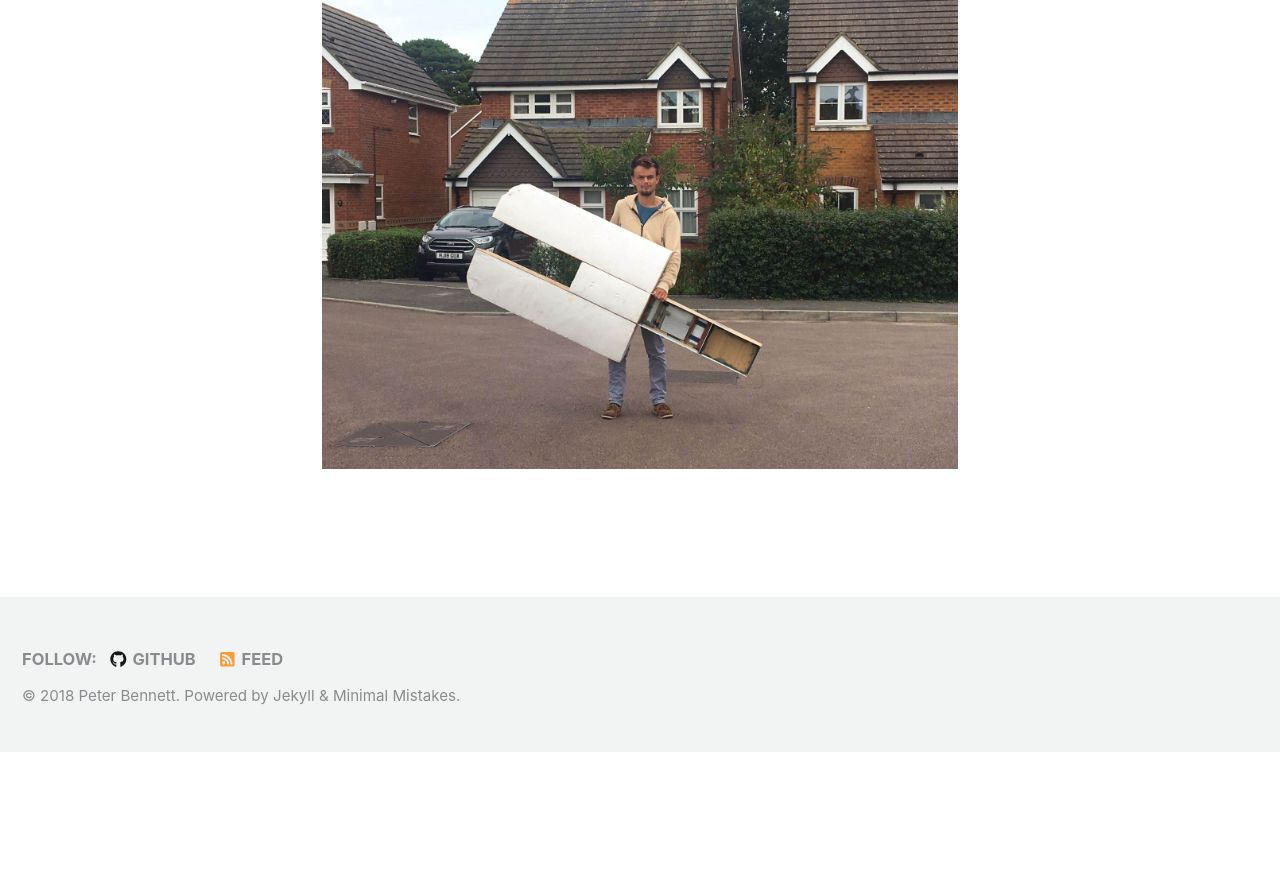
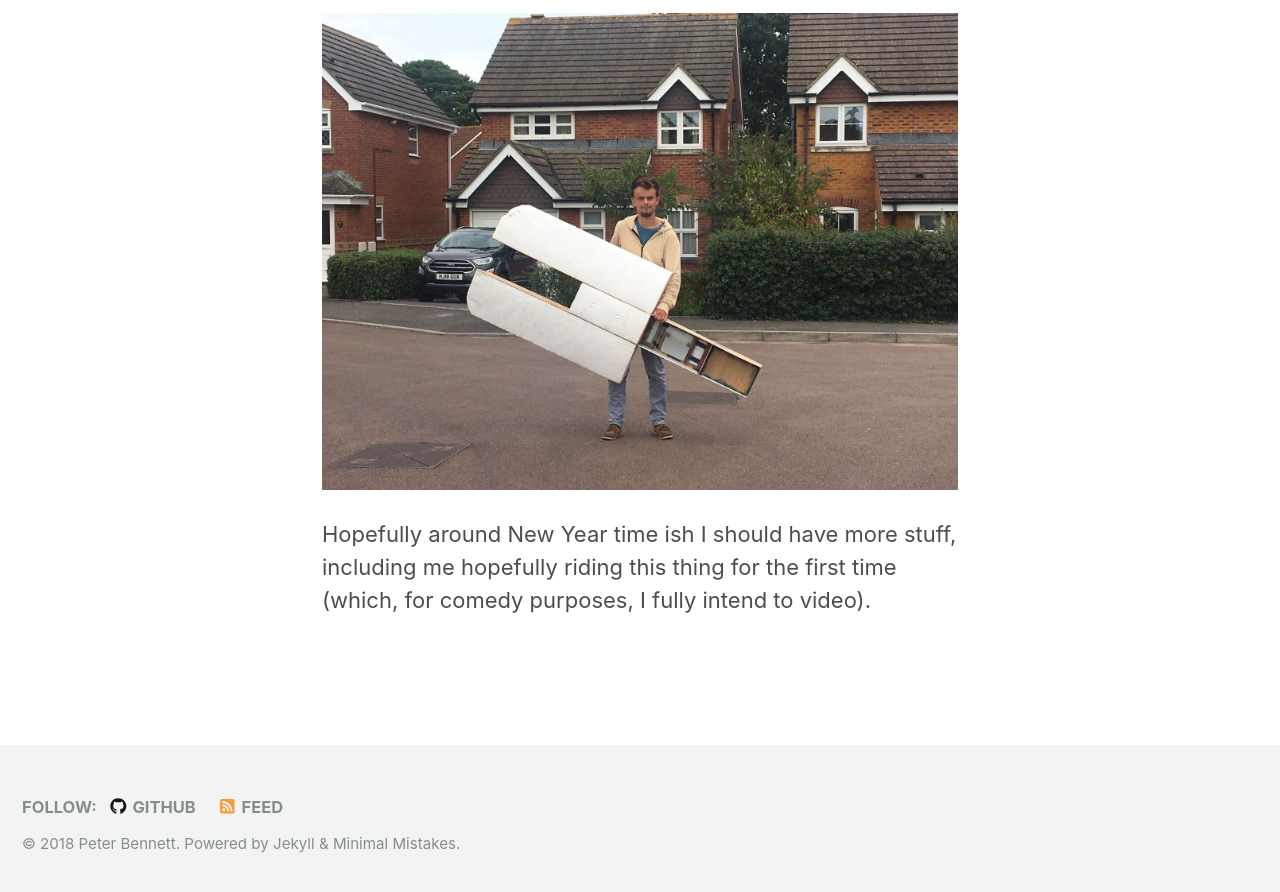
Before and after one commit to largeostrich/largeostrich.github.io, a Jekyll site: the page built from _pages/openwaterjet.md, in a window 1280 px wide and 900 px high, scrolled down 4898 px. Shown: the top 892 px of the window. Built offline with Jekyll 4.4.1, drawn with Linux system fonts in a browser that asks for light colours; nearby versions of some CDN libraries; before the commit the page ends 5650 px from its top, so only the background shows below that; some of the changed text lies outside the part shown.

Commit message:
openwaterjet page completed for now

```diff
--- a/_pages/openwaterjet.md
+++ b/_pages/openwaterjet.md
@@ -54,3 +55,5 @@
 I don't have much to write here yet, but here's a picture of me holding the partially complete board, which sholud give you a sense of scale.
 
 ![Me, holding the board]({{ "/assets/images/holdingboard.jpg" | absolute_url }})
+
+Hopefully around New Year time ish I should have more stuff, including me hopefully riding this thing for the first time (which, for comedy purposes, I fully intend to video).
```
Also changed, not shown: other parts of _pages/openwaterjet.md (+2 -1 lines).
